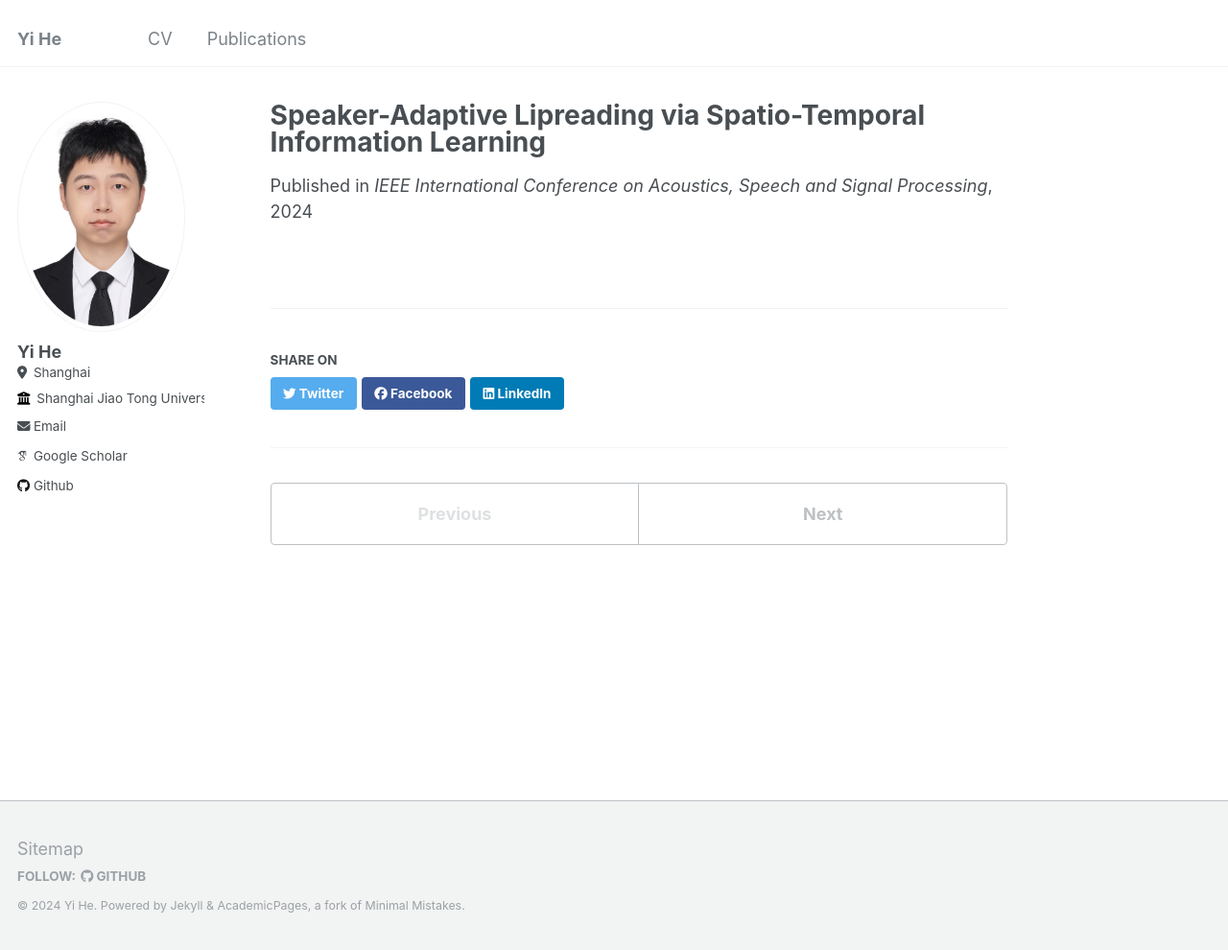
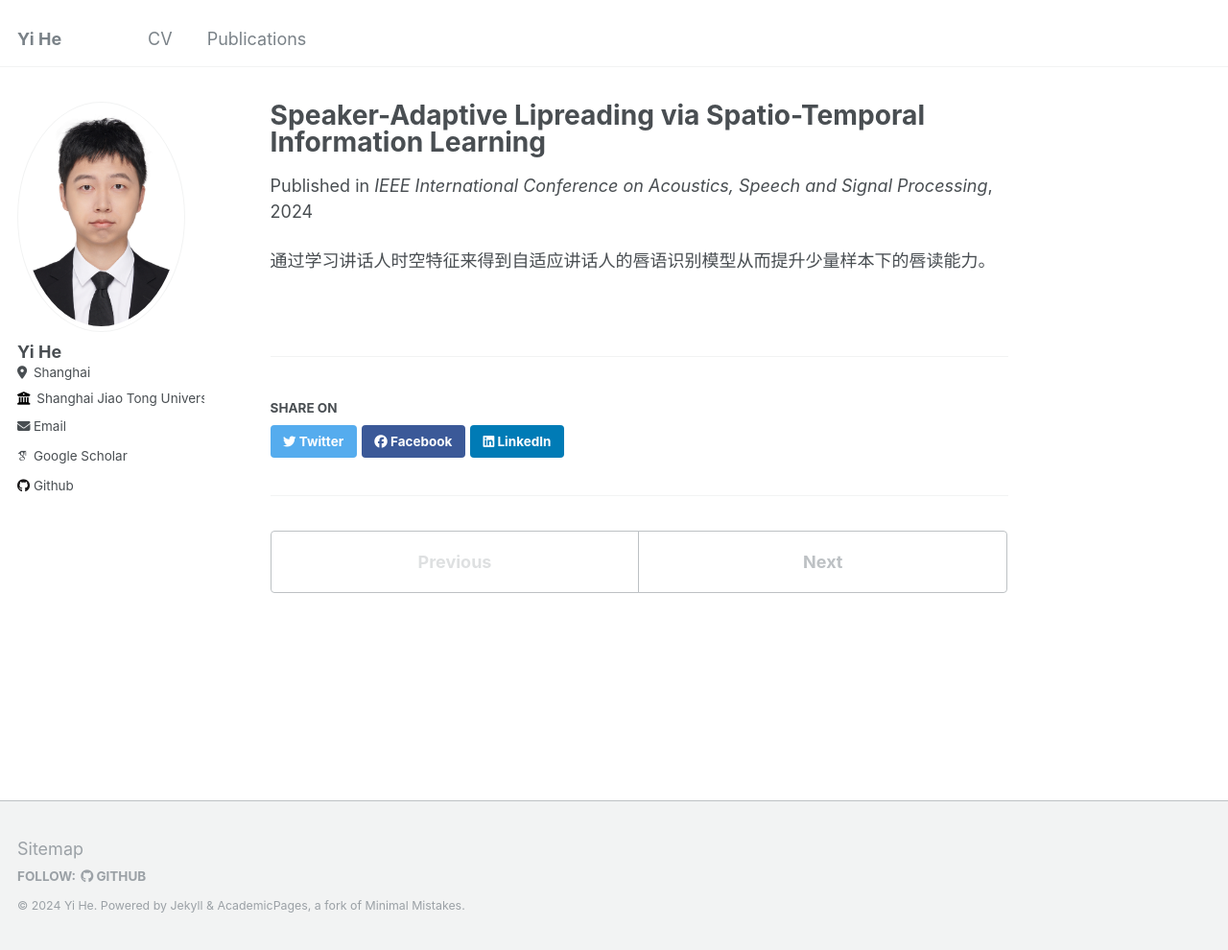
Before and after one commit to heyi0616/heyi0616.github.io, a Jekyll site: the page built from _publications/icassp2024.md, in a window 1280 px wide and 990 px high. Shown: the whole window at 96% size. Built offline with Jekyll 4.4.1, drawn with Linux system fonts in a browser that asks for light colours; some web fonts are replaced; part of the change alters nothing that is shown.

Commit message:
Update icassp2024.md

```diff
--- a/_publications/icassp2024.md
+++ b/_publications/icassp2024.md
@@ -1,7 +1,7 @@
 ---
 title: "Speaker-Adaptive Lipreading via Spatio-Temporal Information Learning"
 collection: publications
-permalink: /publication/2009-10-01-paper-title-number-1
+permalink: /publication/ICASSP2024
 excerpt: 'Yi He, Lei Yang, Hanyi Wang, Yun Zhu, Shilin Wang'
 date: 2024-04-14
 venue: 'IEEE International Conference on Acoustics, Speech and Signal Processing'
@@ -9,3 +9,5 @@ slidesurl:
 paperurl: 'https://ieeexplore.ieee.org/abstract/document/10447378'
 citation:
 ---
+
+通过学习讲话人时空特征来得到自适应讲话人的唇语识别模型从而提升少量样本下的唇读能力。
```
